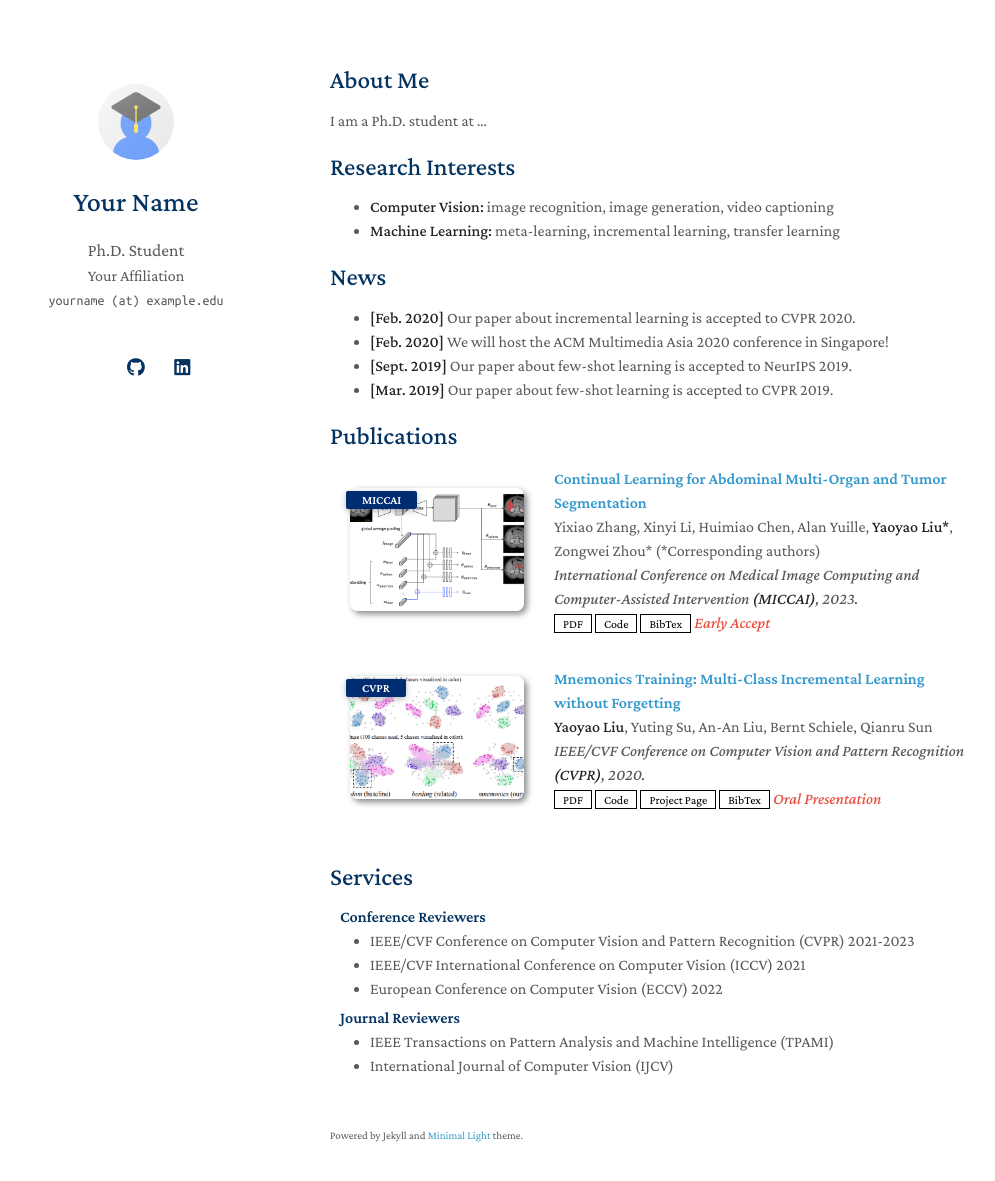
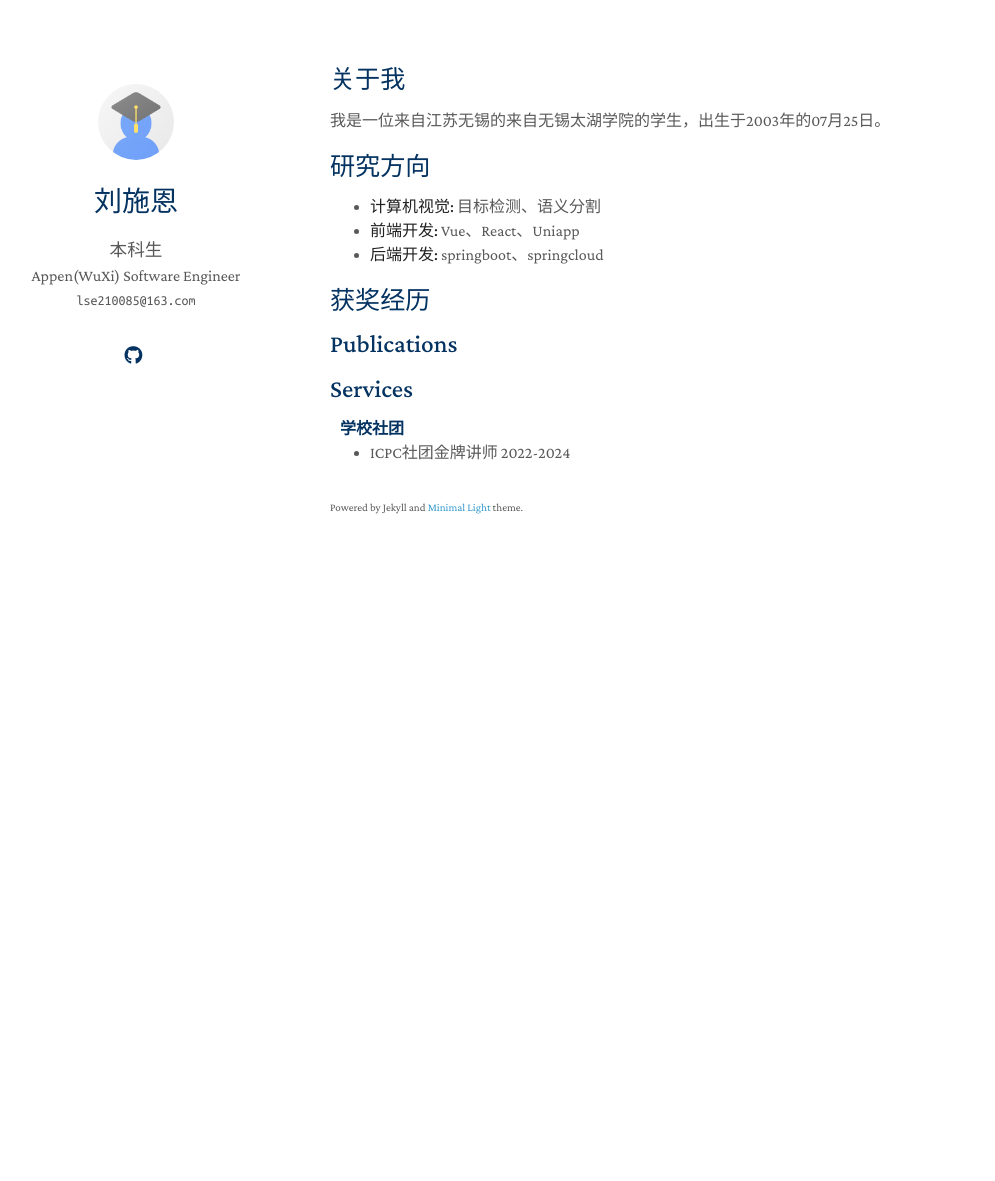
Before and after one commit to lsewcx/lse, a Jekyll site: the page built from index.md, in a window 1280 px wide and 1216 px high. Shown: the top 1181 px of the window, without its empty margins (140-1135 px from the left). Built offline with Jekyll 4.4.1, drawn with Linux system fonts in a browser that asks for light colours; a style sheet for code colours, icons or effects is not loaded; our own code applies the rules of GitHub Pages for plain Markdown files.

Commit message:
修改内容

```diff
--- a/_config.yml
+++ b/_config.yml
@@ -1,22 +1,22 @@
 # Basic Information
-title: Your Name
-position: Ph.D. Student
-affiliation: Your Affiliation
-email: yourname (at) example.edu
+title: 刘施恩
+position: 本科生
+affiliation: Appen(WuXi) Software Engineer
+email: lse210085@163.com
 
 # Search Engine Optimization (SEO)
 # The following information is used to improve the website traffic from search engines, e.g., Google.
 keywords: minimal light
-description: The Minimal Light is a simple and elegant jekyll theme for academic personal homepage.
+description: 刘施恩的个人简介网站
 canonical: https://minimal-light-theme.yliu.me/
 
 # Links
 # If you don't need one of them, you may delete the corresponding line.
-google_scholar: https://scholar.google.com/
-cv_link: assets/files/curriculum_vitae.pdf
-github_link: https://github.com/
-linkedin: https://www.linkedin.com/
-twitter: https://twitter.com/
+# google_scholar: https://scholar.google.com/
+# cv_link: assets/files/curriculum_vitae.pdf
+github_link: https://github.com/lsewcx
+# linkedin: https://www.linkedin.com/
+# twitter: https://twitter.com/
 
 # Images (e.g., your profile picture and your website's favicon)
 # "favicon" and "favicon_dark" are used for the light and dark modes, respectively.
@@ -38,7 +38,7 @@ font: "Serif" # or "Sans Serif"
 
 # Google Analytics ID
 # Please remove this if you don't use Google Analytics
-google_analytics: UA-111540567-4
+# google_analytics: UA-111540567-4
 
 # Use this project as a remote theme for GitHub Pages
 # See the guide here: https://docs.github.com/en/pages/setting-up-a-github-pages-site-with-jekyll/adding-a-theme-to-your-github-pages-site-using-jekyll
--- a/_includes/services.md
+++ b/_includes/services.md
@@ -1,16 +1,7 @@
 ## Services
 
-<h4 style="margin:0 10px 0;">Conference Reviewers</h4>
+<h4 style="margin:0 10px 0;">学校社团</h4>
 
 <ul style="margin:0 0 5px;">
-  <li><a href="http://cvpr2023.thecvf.com/"><autocolor>IEEE/CVF Conference on Computer Vision and Pattern Recognition (CVPR) 2021-2023</autocolor></a></li>
-  <li><a href="http://iccv2021.thecvf.com/"><autocolor>IEEE/CVF International Conference on Computer Vision (ICCV) 2021</autocolor></a></li>
-  <li><a href="https://eccv2022.ecva.net/"><autocolor>European Conference on Computer Vision (ECCV) 2022</autocolor></a></li>
+  <li><a><autocolor>ICPC社团金牌讲师 2022-2024</autocolor></a></li>
 </ul>
-
-<h4 style="margin:0 10px 0;">Journal Reviewers</h4>
-
-<ul style="margin:0 0 20px;">
-  <li><a href="https://www.computer.org/csdl/journal/tp"><autocolor>IEEE Transactions on Pattern Analysis and Machine Intelligence (TPAMI)</autocolor></a></li>
-  <li><a href="https://www.springer.com/journal/11263"><autocolor>International Journal of Computer Vision (IJCV)</autocolor></a></li>
-</ul>
--- a/index.md
+++ b/index.md
@@ -2,21 +2,22 @@
 layout: homepage
 ---
 
-## About Me
+## 关于我
 
-I am a Ph.D. student at ...
+我是一位来自江苏无锡的来自无锡太湖学院的学生，出生于2003年的07月25日。
 
-## Research Interests
+## 研究方向
 
-- **Computer Vision:** image recognition, image generation, video captioning
-- **Machine Learning:** meta-learning, incremental learning, transfer learning
+- **计算机视觉:** 目标检测、语义分割
+- **前端开发:** Vue、React、Uniapp
+- **后端开发:** springboot、springcloud
 
-## News
+## 获奖经历
 
-- **[Feb. 2020]** Our paper about incremental learning is accepted to CVPR 2020.
+<!-- - **[Feb. 2020]** Our paper about incremental learning is accepted to CVPR 2020.
 - **[Feb. 2020]** We will host the ACM Multimedia Asia 2020 conference in Singapore!
 - **[Sept. 2019]** Our paper about few-shot learning is accepted to NeurIPS 2019.
-- **[Mar. 2019]** Our paper about few-shot learning is accepted to CVPR 2019.
+- **[Mar. 2019]** Our paper about few-shot learning is accepted to CVPR 2019. -->
 
 {% include_relative _includes/publications.md %}
 
```
Also changed, not shown: _data/publications.yml (+19 -19 lines).
